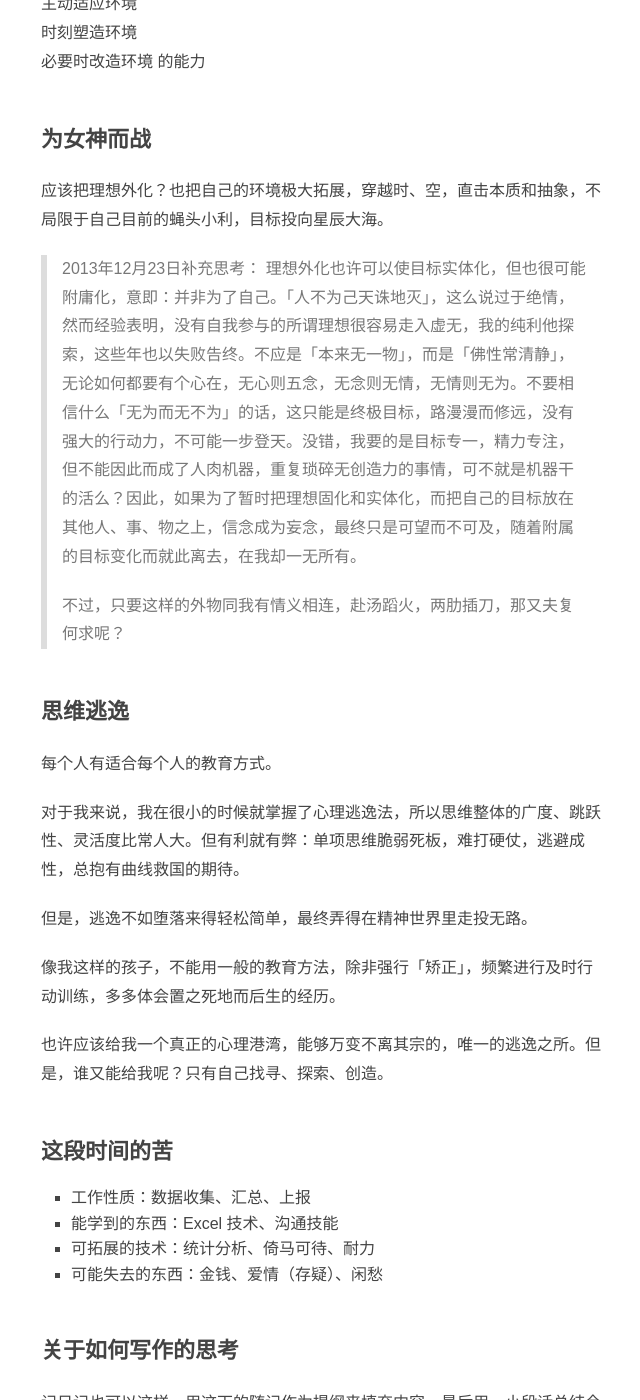
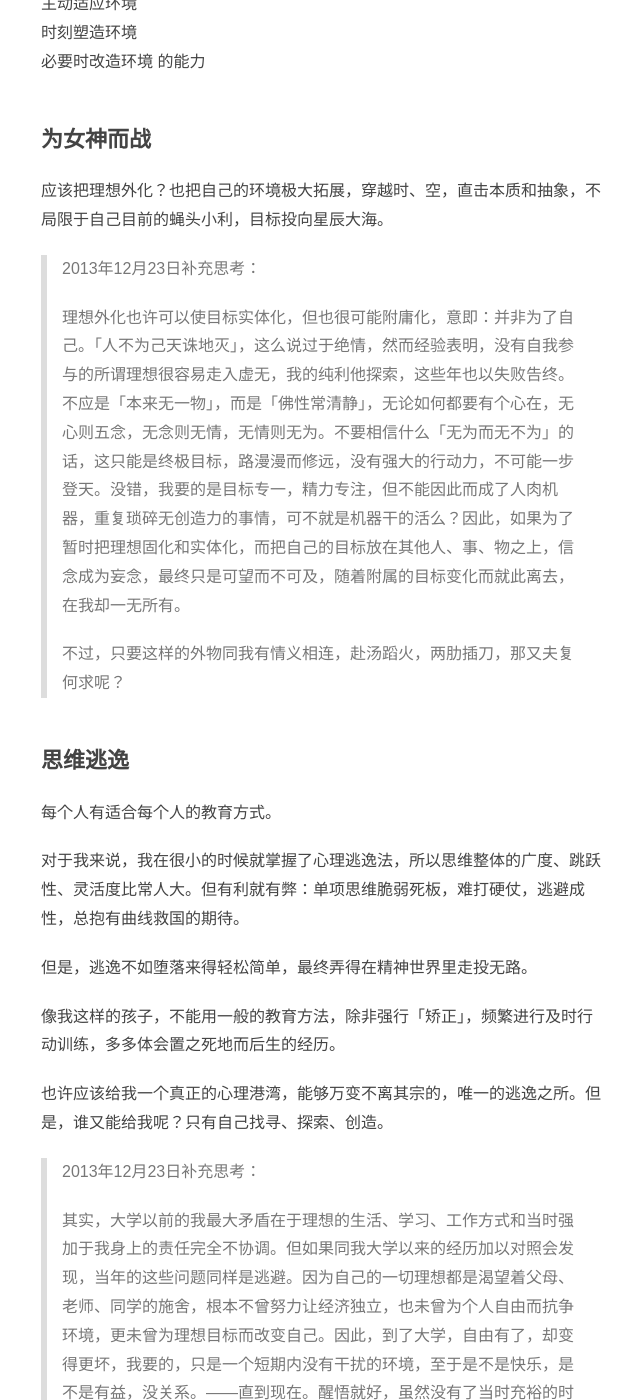
Before and after one commit to fanyange/fanyange.github.io, a Jekyll site: the page built from _posts/2013-12-06-vain-1st.md, in a window 1280 px wide and 1400 px high, scrolled down 292 px. Shown: the whole window, without its empty margins (319-959 px from the left). Built offline with Jekyll 4.4.1, drawn with Linux system fonts in a browser that asks for light colours; some web fonts are replaced; comment, search, counter and statistics services are not loaded; some of the changed text lies outside the part shown.

Commit message:
Update 2013-12-06-vain-1st.md

```diff
--- a/_posts/2013-12-06-vain-1st.md
+++ b/_posts/2013-12-06-vain-1st.md
@@ -18,6 +18,7 @@ date: 2013-12-05
 应该把理想外化？也把自己的环境极大拓展，穿越时、空，直击本质和抽象，不局限于自己目前的蝇头小利，目标投向星辰大海。
 
 > 2013年12月23日补充思考：
+>
 > 理想外化也许可以使目标实体化，但也很可能附庸化，意即：并非为了自己。「人不为己天诛地灭」，这么说过于绝情，然而经验表明，没有自我参与的所谓理想很容易走入虚无，我的纯利他探索，这些年也以失败告终。不应是「本来无一物」，而是「佛性常清静」，无论如何都要有个心在，无心则五念，无念则无情，无情则无为。不要相信什么「无为而无不为」的话，这只能是终极目标，路漫漫而修远，没有强大的行动力，不可能一步登天。没错，我要的是目标专一，精力专注，但不能因此而成了人肉机器，重复琐碎无创造力的事情，可不就是机器干的活么？因此，如果为了暂时把理想固化和实体化，而把自己的目标放在其他人、事、物之上，信念成为妄念，最终只是可望而不可及，随着附属的目标变化而就此离去，在我却一无所有。
 >
 > 不过，只要这样的外物同我有情义相连，赴汤蹈火，两肋插刀，那又夫复何求呢？
@@ -32,6 +33,12 @@ date: 2013-12-05
 像我这样的孩子，不能用一般的教育方法，除非强行「矫正」，频繁进行及时行动训练，多多体会置之死地而后生的经历。
 
 也许应该给我一个真正的心理港湾，能够万变不离其宗的，唯一的逃逸之所。但是，谁又能给我呢？只有自己找寻、探索、创造。
+
+> 2013年12月23日补充思考：
+>
+> 其实，大学以前的我最大矛盾在于理想的生活、学习、工作方式和当时强加于我身上的责任完全不协调。但如果同我大学以来的经历加以对照会发现，当年的这些问题同样是逃避。因为自己的一切理想都是渴望着父母、老师、同学的施舍，根本不曾努力让经济独立，也未曾为个人自由而抗争环境，更未曾为理想目标而改变自己。因此，到了大学，自由有了，却变得更坏，我要的，只是一个短期内没有干扰的环境，至于是不是快乐，是不是有益，没关系。——直到现在。醒悟就好，虽然没有了当时充裕的时间、精力和可利用资源，但理想越发坚定，也开始渐渐有了清晰的目标。
+
+> 不要忘了提高自己的综合素质。短期内掌握一门学科的理论知识不是不可能，参见芒格的「栅格理论」。先把自己的内功提高，这是我参加工作伊始的首要信念。
 
 ## 这段时间的苦
 - 工作性质：数据收集、汇总、上报
```
